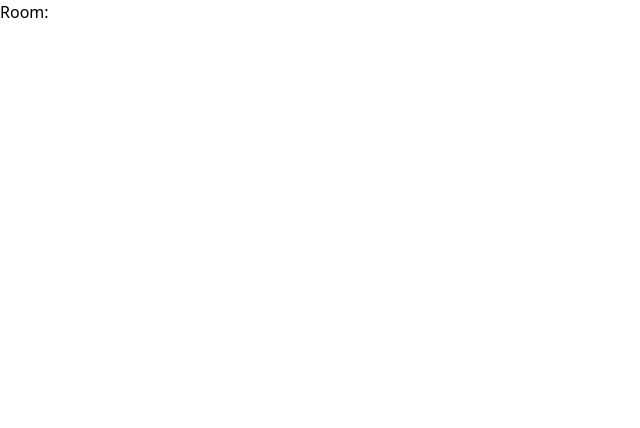
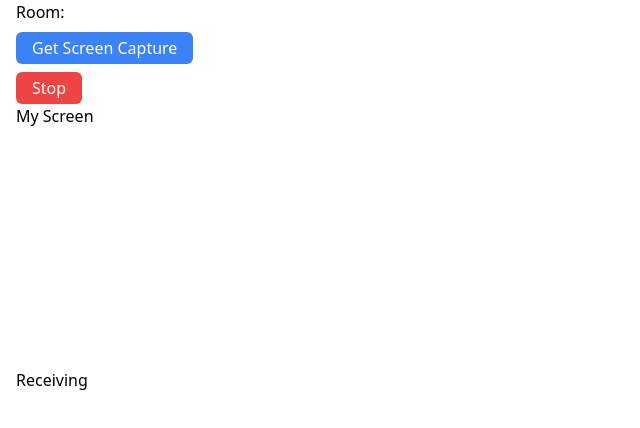
Before and after one commit to h3poteto/livecamera, a Next.js app in the folder frontend/: page /room in a window 1280 px wide. Shown: the top 428 px of the page, without its empty margins (0-640 px from the left). Built offline with nearby package versions, Linux system fonts and the light colour scheme.

Commit message:
Get screen for sharing

```diff
--- a/frontend/src/pages/room.tsx
+++ b/frontend/src/pages/room.tsx
@@ -1,20 +1,60 @@
 import { useRouter } from "next/router";
-import { useEffect, useState } from "react";
+import { useEffect, useRef, useState } from "react";
 
 export default function Room() {
   const [room, setRoom] = useState("");
+  const [socket, setSocket] = useState<WebSocket | null>(null);
+  const [stream, setStream] = useState<MediaStream | null>(null);
 
   const router = useRouter();
+  const videoRef = useRef<any>();
 
   useEffect(() => {
     if (router.query.room) {
       setRoom(router.query.room as string);
+      const url = process.env.NEXT_PUBLIC_WS_URL as string;
+      const ws = new WebSocket(`${url}?room=${router.query.room}`);
+      setSocket(ws);
     }
   }, [router.query.room]);
 
+  const getScreenCapture = async () => {
+    const s = await navigator.mediaDevices.getDisplayMedia({
+      video: true,
+      audio: false,
+    });
+    setStream(s);
+    videoRef.current.srcObject = s;
+  };
+
+  const stop = () => {
+    stream?.getTracks().forEach((track) => track.stop());
+    setStream(null);
+    videoRef.current.srcObject = null;
+  };
+
   return (
-    <div>
+    <div className="px-4">
       <h1>Room: {room}</h1>
+      <div className="mt-2">
+        <button
+          onClick={getScreenCapture}
+          className="bg-blue-500 text-white px-4 py-1 rounded-md hover:bg-blue-600"
+        >
+          Get Screen Capture
+        </button>
+      </div>
+      <div className="mt-2">
+        <button
+          onClick={stop}
+          className="bg-red-500 text-white px-4 py-1 rounded-md hover:bg-red-600"
+        >
+          Stop
+        </button>
+      </div>
+      <h3>My Screen</h3>
+      <video autoPlay muted ref={videoRef} width={480}></video>
+      <h3>Receiving</h3>
     </div>
   );
 }
```
Also changed, not shown: 1 other file (tests, documents, lock files or other folders).
